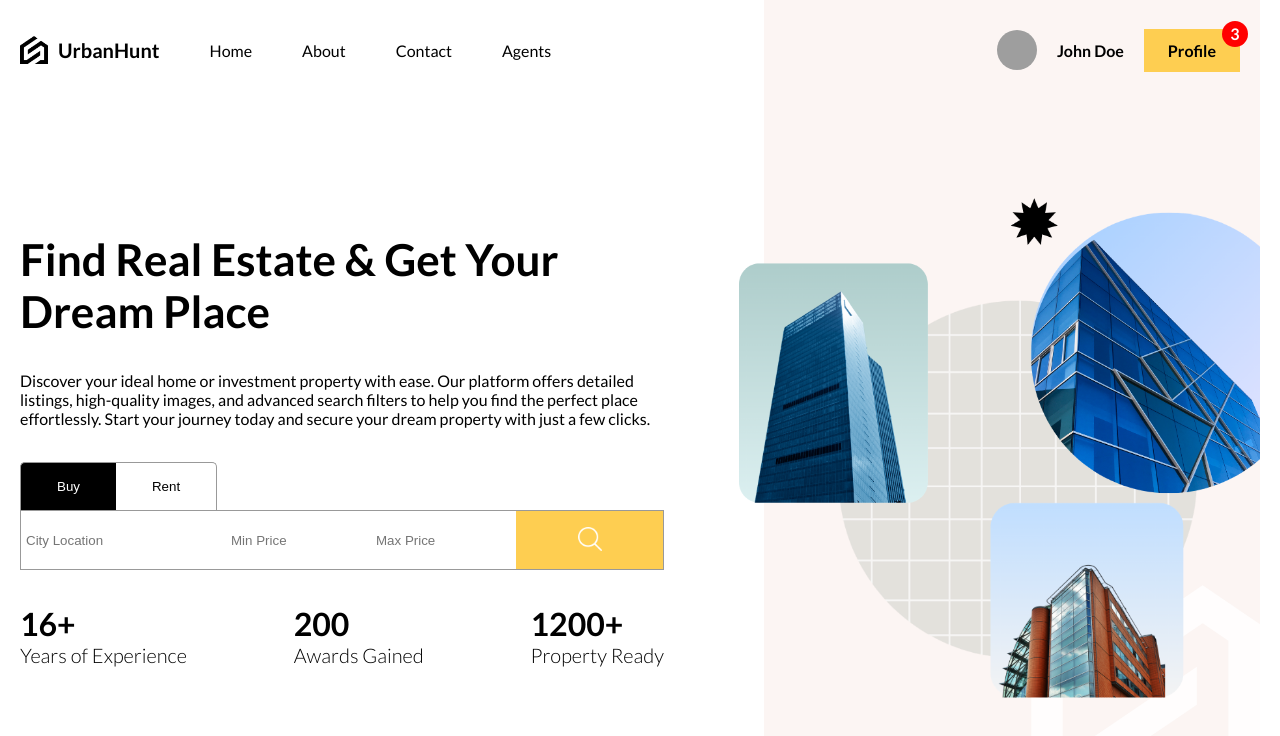
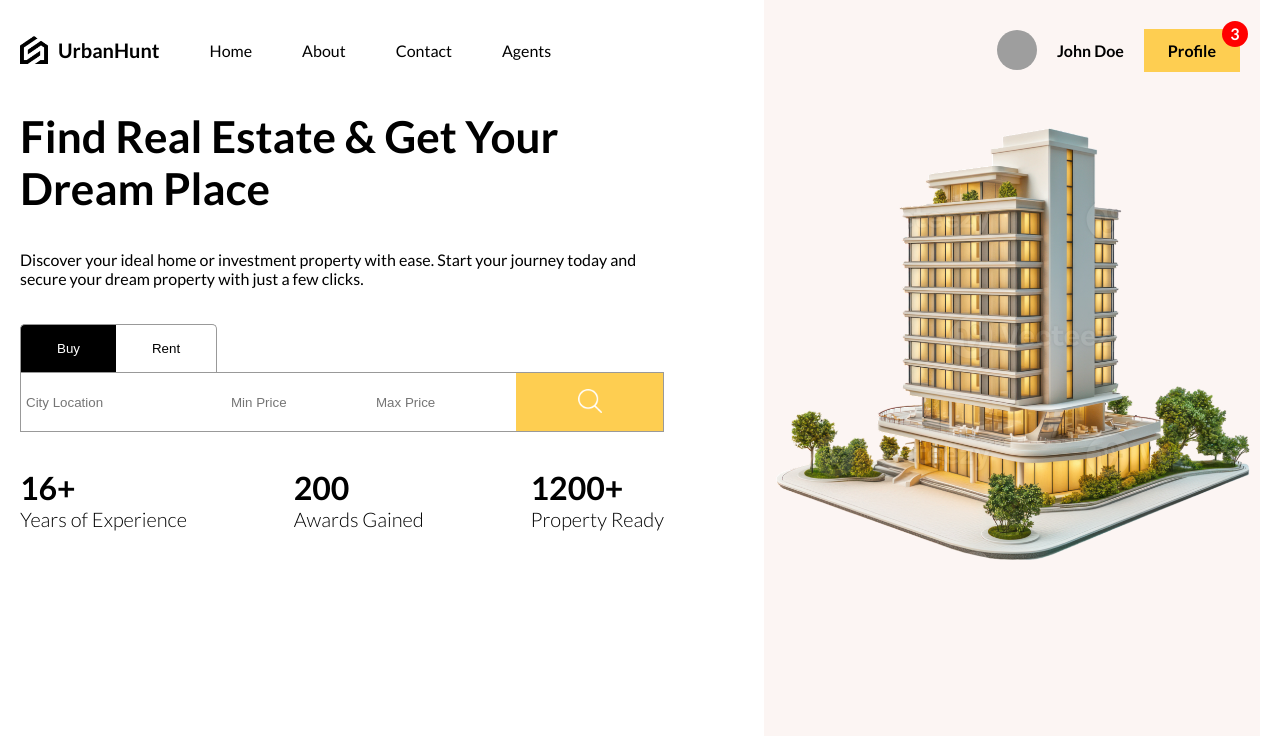
Before and after one commit to Akshay7016/UrbanHunt-client, a React (Create React App) app: page / in a window 1280 px wide. Shown: the top 736 px of the page. Built offline with nearby package versions, Linux system fonts and the light colour scheme; grey boxes are pictures that could not be loaded.

Commit message:
image updated on Home page

```diff
--- a/src/pages/HomePage/HomePage.js
+++ b/src/pages/HomePage/HomePage.js
@@ -9,11 +9,9 @@ export const HomePage = () => {
         <div className="wrapper">
           <h1 className="title">Find Real Estate & Get Your Dream Place</h1>
           <p>
-            Discover your ideal home or investment property with ease. Our
-            platform offers detailed listings, high-quality images, and advanced
-            search filters to help you find the perfect place effortlessly.
-            Start your journey today and secure your dream property with just a
-            few clicks.
+            Discover your ideal home or investment property with ease. Start
+            your journey today and secure your dream property with just a few
+            clicks.
           </p>
           <SearchBar />
           <div className="boxes">
--- a/src/pages/HomePage/HomePage.scss
+++ b/src/pages/HomePage/HomePage.scss
@@ -6,14 +6,15 @@
 
   .textContainer {
     flex: 3;
+    overflow-y: scroll;
 
     .wrapper {
       height: 100%;
       padding-right: 100px;
+      padding-top: 10px;
       display: flex;
       flex-direction: column;
-      justify-content: center;
-      gap: 34px;
+      gap: 36px;
 
       @include md {
         padding-right: 0;
@@ -54,22 +55,13 @@
   .imageContainer {
     flex: 2;
     background-color: #fcf5f3;
-    position: relative;
-    display: flex;
-    align-items: center;
 
     @include md {
       display: none;
     }
 
     img {
-      width: 115%;
-      position: absolute;
-      right: 0;
-
-      @include lg {
-        width: 105%;
-      }
+      width: 100%;
     }
   }
 }
```
Also changed, not shown: public/images/bg.png.
